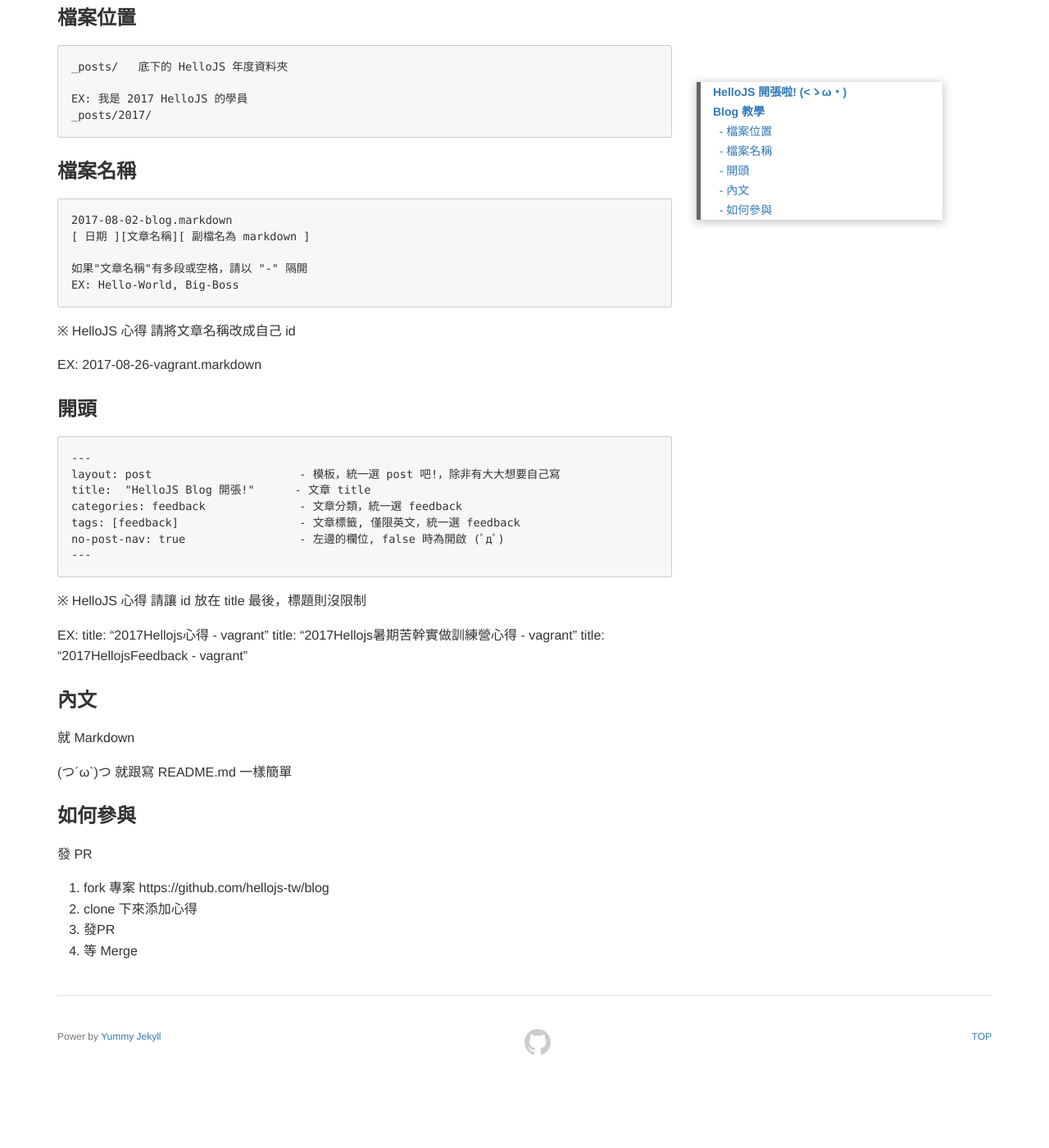
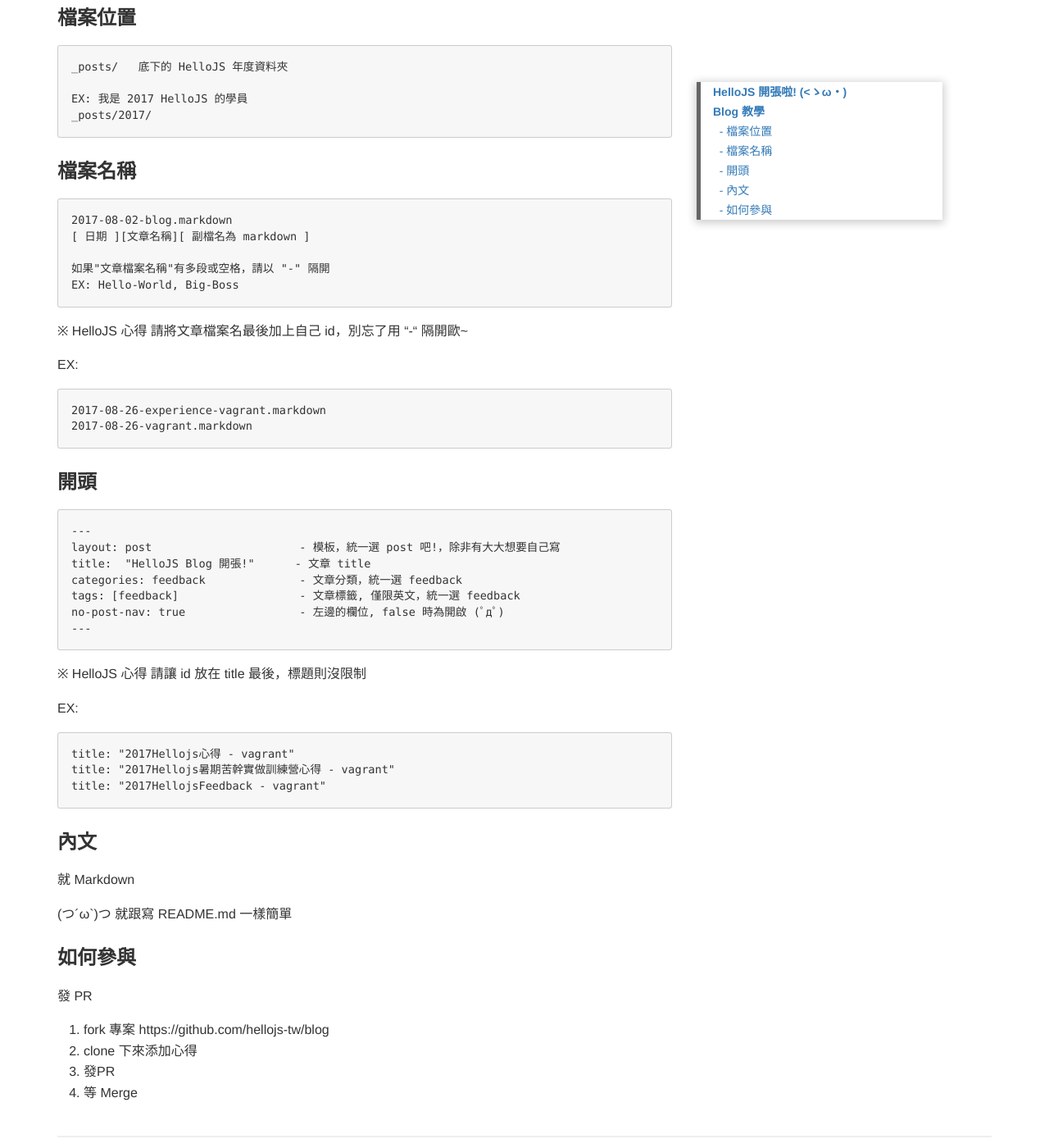
Before and after one commit to hellojs-tw/blog, a Jekyll site: the page built from _posts/2017-08-02-blog.markdown, in a window 1280 px wide and 1400 px high, scrolled down 759 px. Shown: the whole window at 82% size. Built offline with Jekyll 4.4.1, drawn with Linux system fonts in a browser that asks for light colours; before the commit the page ends 2054 px from its top, so only the background shows below that.

Commit message:
補充說明

````diff
--- a/_posts/2017-08-02-blog.markdown
+++ b/_posts/2017-08-02-blog.markdown
@@ -33,13 +33,18 @@ _posts/2017/
 2017-08-02-blog.markdown
 [ 日期 ][文章名稱][ 副檔名為 markdown ]
 
-如果"文章名稱"有多段或空格，請以 "-" 隔開
+如果"文章檔案名稱"有多段或空格，請以 "-" 隔開
 EX: Hello-World, Big-Boss
 ```
 
-※ HelloJS 心得 請將文章名稱改成自己 id
+※ HelloJS 心得 請將文章檔案名最後加上自己 id，別忘了用 "-" 隔開歐~
 
-EX: 2017-08-26-vagrant.markdown
+EX:
+
+```
+2017-08-26-experience-vagrant.markdown
+2017-08-26-vagrant.markdown
+```
 
 ### 開頭
 ```
@@ -55,9 +60,12 @@ no-post-nav: true                 - 左邊的欄位, false 時為開啟 (ﾟд
 ※ HelloJS 心得 請讓 id 放在 title 最後，標題則沒限制
 
 EX:
+
+```
 title: "2017Hellojs心得 - vagrant"
 title: "2017Hellojs暑期苦幹實做訓練營心得 - vagrant"
 title: "2017HellojsFeedback - vagrant"
+```
 
 ### 內文
 
--- a/_posts/2017/2017-08-23-example.markdown
+++ b/_posts/2017/2017-08-23-example-vagrant.markdown
@@ -1,6 +1,6 @@
 ---
 layout: post
-title:  "心得範例"
+title:  "心得範例 - vagrant"
 categories: feedback
 tags: [feedback, example, tutorial]
 no-post-nav: false
````
Also changed, not shown: _posts/2017-08-22-competition.markdown (+10 -6 lines).
